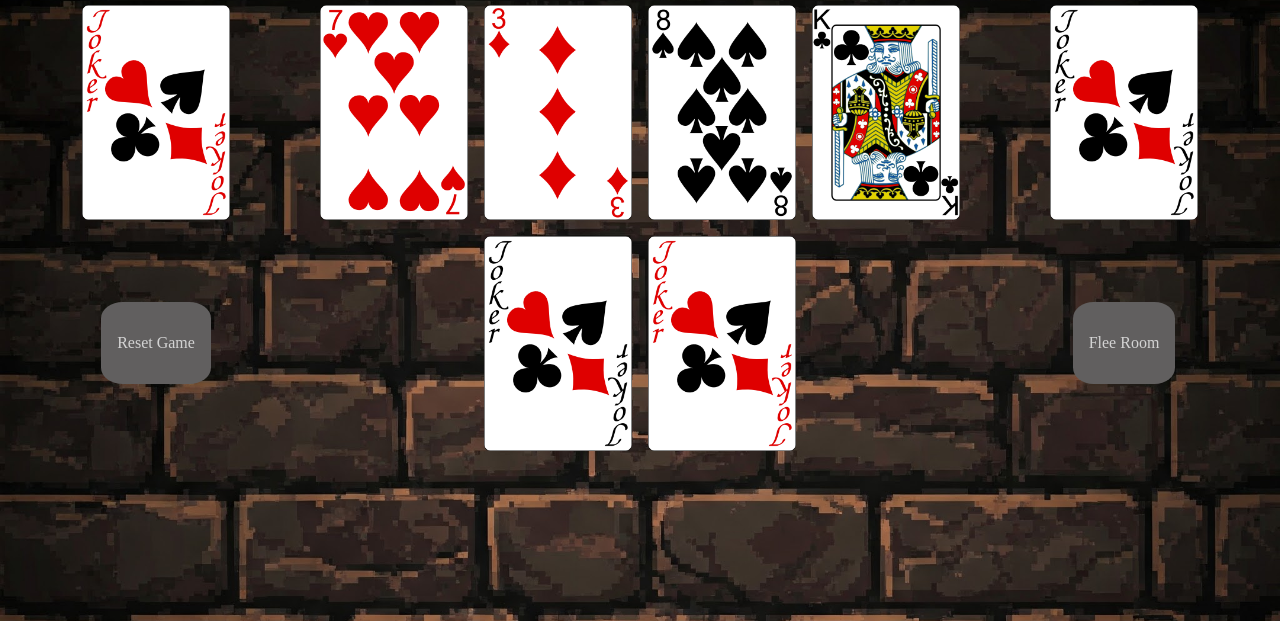
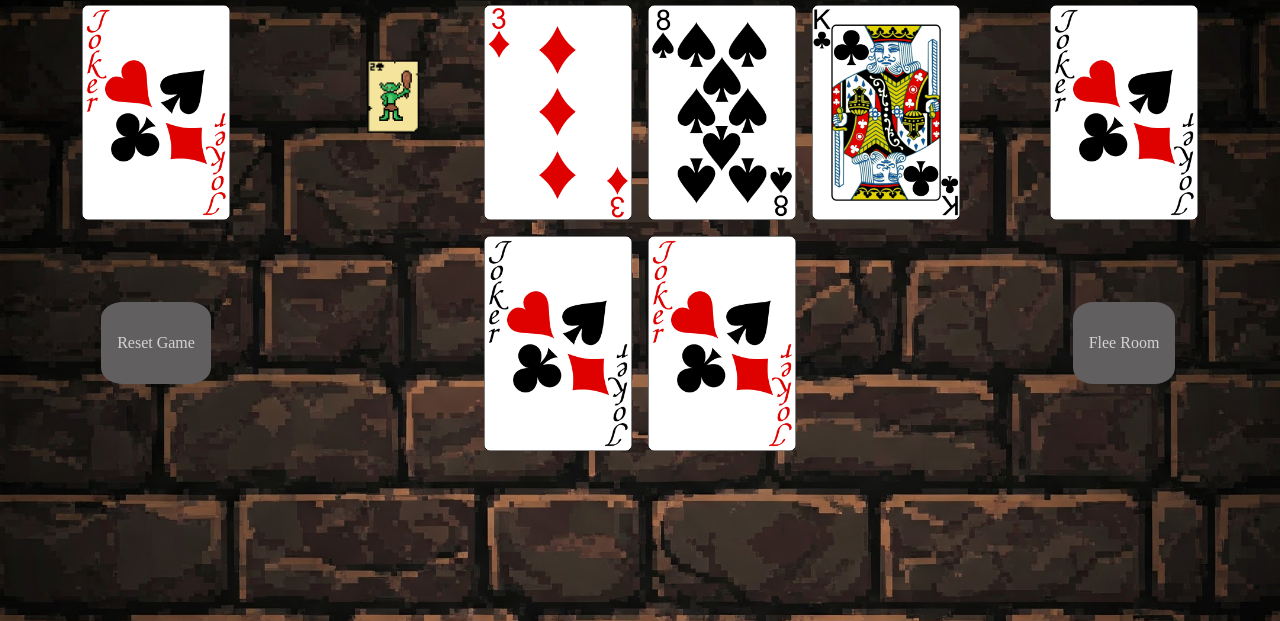
Before and after one commit to CharlesW-O/Scoundrel-Website, a plain HTML site: page index.html in a window 1280 px wide. Shown: the part 179-800 px from the top of the page. Drawn offline with nearby package versions, Linux system fonts and the light colour scheme.

Commit message:
Added Test Card Art

```diff
--- a/index.html
+++ b/index.html
@@ -1,11 +1,13 @@
 <!DOCTYPE html>
 <html lang="en">
+
 <head>
   <meta charset="UTF-8" />
   <meta name="viewport" content="width=device-width, initial-scale=1.0" />
   <link rel="stylesheet" href="./styles.css" />
   <title>Scoundrel Web Game</title>
 </head>
+
 <body>
   <!-- Header -->
   <div id="header" class="grid-layout">
@@ -16,7 +18,7 @@
     <img src="./images/PNG-cards-1.3/red_joker.png" alt="Deck of cards" />
   </div>
   <div id="room-1" class="grid-layout">
-      <img src="./images/PNG-cards-1.3/7_of_hearts.png" alt="7 of hearts" />
+    <img src="./images/Test Card.png" alt="2 of clubs" />
   </div>
   <div id="room-2" class="grid-layout">
     <img src="./images/PNG-cards-1.3/3_of_diamonds.png" alt="3 of diamonds" />
@@ -25,10 +27,7 @@
     <img src="./images/PNG-cards-1.3/8_of_spades.png" alt="8 of spades" />
   </div>
   <div id="room-4" class="grid-layout">
-      <img
-        src="./images/PNG-cards-1.3/king_of_clubs2.png"
-        alt="King of clubs"
-      />
+    <img src="./images/PNG-cards-1.3/king_of_clubs2.png" alt="King of clubs" />
   </div>
   <div id="discard" class="grid-layout">
     <img src="./images/PNG-cards-1.3/black_joker.png" alt="Discard pile" />
@@ -51,4 +50,5 @@
   <script src="https://ajax.googleapis.com/ajax/libs/jquery/3.7.1/jquery.min.js"></script>
   <script src="./index.js" charset="UTF-8"></script>
 </body>
+
 </html>
--- a/styles.css
+++ b/styles.css
@@ -15,6 +15,7 @@ body {
 
 img {
     width: 100%;
+    height: auto;
 }
 
 .grid-layout {
```
Also changed, not shown: images/Test Card.png (added). Lines whose indentation alone changed are shown as unchanged.
